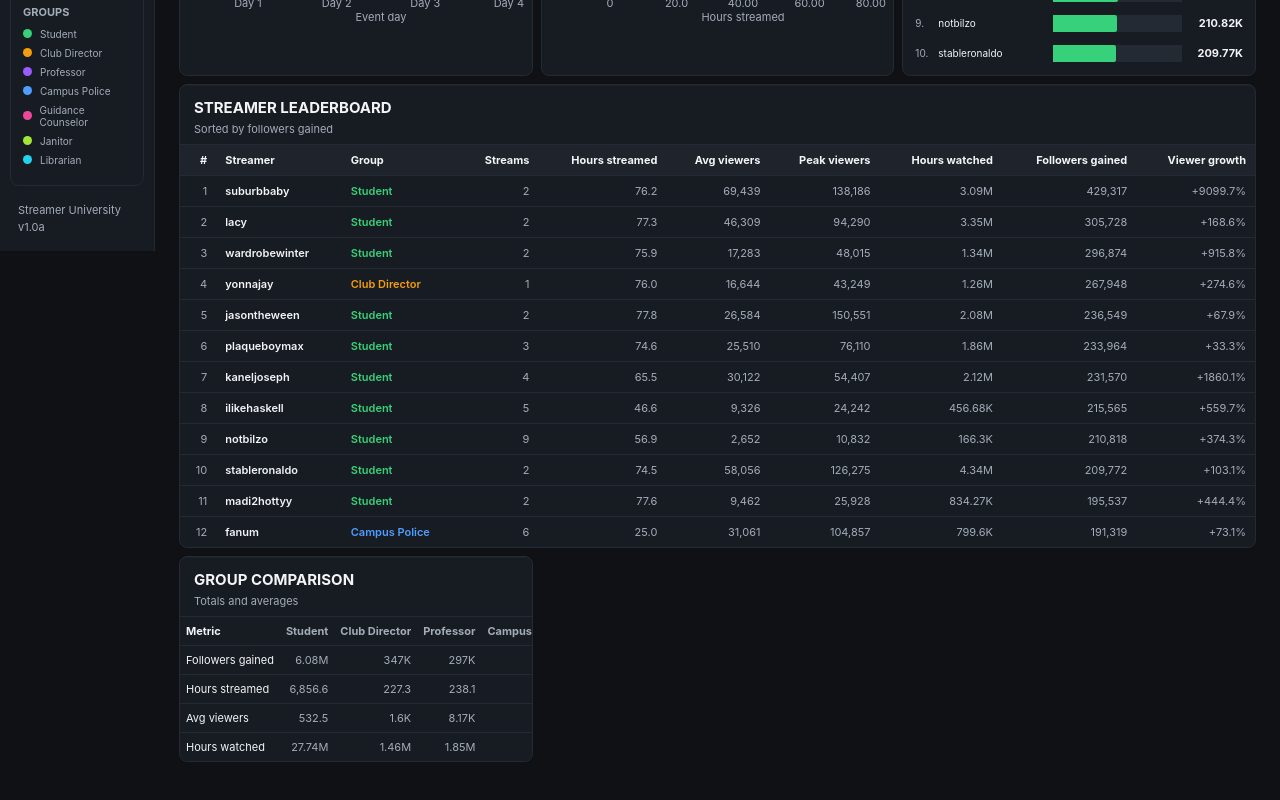
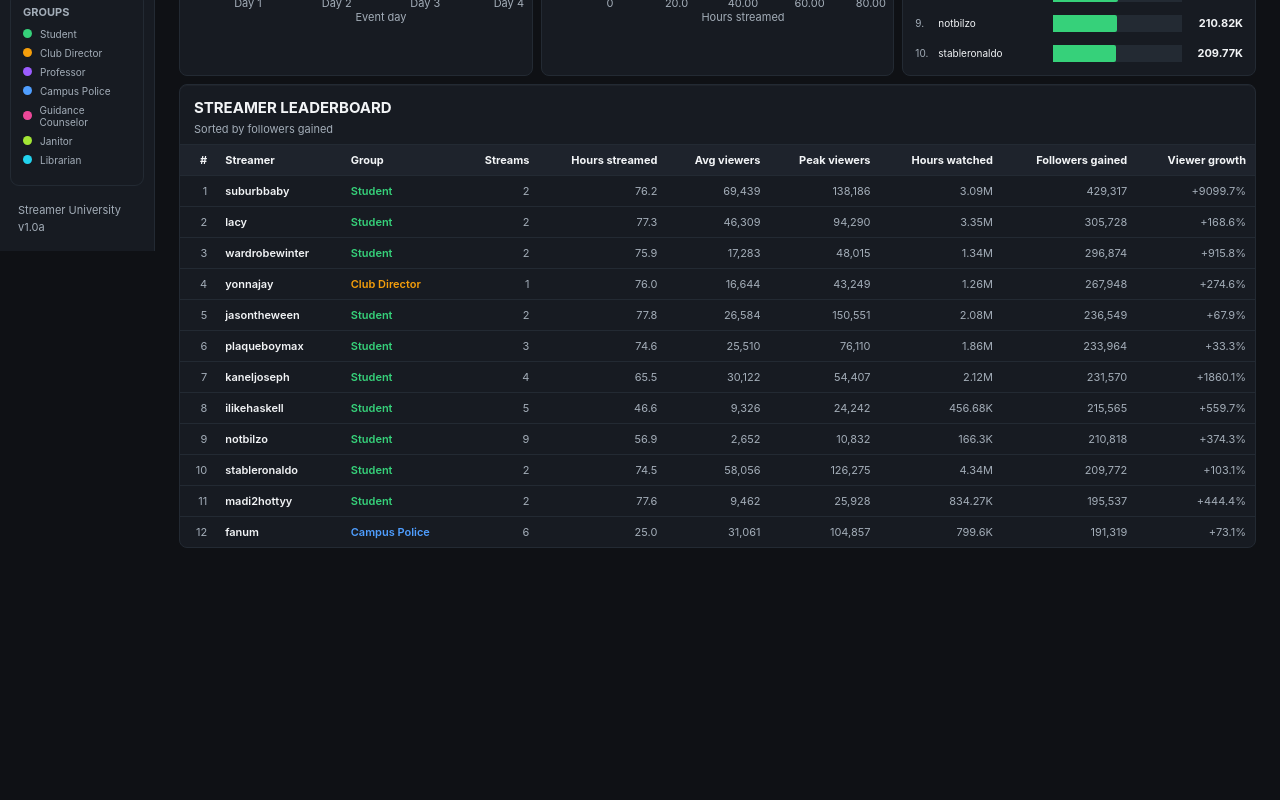
Before and after one commit to Kehnanmind/su-dashboard, a React (Vite) app: page / in a window 1280 px wide. Shown: the part 549-1349 px from the top of the page. After the commit the page ends 1113 px from the top, so only its background shows below. Built offline with nearby package versions, Linux system fonts and the light colour scheme.

Commit message:
small fixes

```diff
--- a/src/App.css
+++ b/src/App.css
@@ -464,8 +464,7 @@ button {
 
 .line-panel,
 .scatter-panel,
-.top-panel,
-.comparison-panel {
+.top-panel {
   min-height: 360px;
   display: flex;
   flex-direction: column;
@@ -541,43 +540,17 @@ button {
   text-align: right;
 }
 
-.comparison-table-wrap,
 .leaderboard-table-wrap {
   overflow-x: auto;
 }
 
-.comparison-table,
 .leaderboard-table {
   width: 100%;
   border-collapse: collapse;
 }
 
-.comparison-table th,
-.comparison-table td {
-  padding: 7px 6px;
-  border-top: 1px solid var(--border);
-  color: var(--text-secondary);
-  font-size: 10px;
-  text-align: right;
-  white-space: nowrap;
-}
-
-.comparison-table th:first-child,
-.comparison-table td:first-child {
-  color: var(--text-primary);
-  text-align: left;
-}
-
 .leaderboard-panel {
   grid-column: 1 / -1;
-}
-
-.comparison-panel {
-  grid-column: 1 / 2;
-  min-height: 0;
-  height: auto;
-  align-self: start;
-  display: block;
 }
 
 .leaderboard-table th,
@@ -654,10 +627,6 @@ button {
     grid-template-columns: 1fr 1fr 1fr;
   }
 
-  .comparison-panel {
-    grid-column: 1 / 2;
-  }
-
   .leaderboard-panel {
     grid-column: 1 / 4;
   }
@@ -721,8 +690,6 @@ button {
 }
 
 .leaderboard-table th,
-.leaderboard-table td,
-.comparison-table th,
-.comparison-table td {
+.leaderboard-table td {
   font-size: 11px;
 }
--- a/src/App.jsx
+++ b/src/App.jsx
@@ -319,7 +319,6 @@ function App() {
   const [daily, setDaily] = useState([]);
   const [streamerDaily, setStreamerDaily] = useState([]);
   const [eventStreams, setEventStreams] = useState([]);
-  const [groupSummary, setGroupSummary] = useState([]);
   const [metadata, setMetadata] = useState(null);
   const [selectedGroups, setSelectedGroups] = useState([]);
   const [selectedSizeTiers, setSelectedSizeTiers] = useState([]);
@@ -369,7 +368,6 @@ function App() {
           "/data/json/event_daily_summary.json",
           "/data/json/streamer_daily_summary.json",
           "/data/json/event_streams.json",
-          "/data/json/group_summary.json",
           "/data/json/dashboard_metadata.json",
         ];
 
@@ -383,12 +381,12 @@ function App() {
           }
         }
 
-        const [summaryData, dailyData, streamerDailyData, eventStreamsData, groupData, metadataData] = await Promise.all(
+        const [summaryData, dailyData, streamerDailyData, eventStreamsData, metadataData] = await Promise.all(
           responses.map((response) => response.json())
         );
 
         const lastModified =
-          responses[5].headers.get("last-modified") ||
+          responses[4].headers.get("last-modified") ||
           responses[0].headers.get("last-modified") ||
           "";
 
@@ -404,15 +402,10 @@ function App() {
         const filteredEventStreams = (Array.isArray(eventStreamsData) ? eventStreamsData : []).filter(
           (row) => !EXCLUDED_GROUPS.has(row.group)
         );
-        const filteredGroupSummary = (Array.isArray(groupData) ? groupData : []).filter(
-          (row) => !EXCLUDED_GROUPS.has(row.group)
-        );
-
         setSummary(filteredSummary);
         setDaily(filteredDaily);
         setStreamerDaily(filteredStreamerDaily);
         setEventStreams(filteredEventStreams);
-        setGroupSummary(filteredGroupSummary);
         setMetadata(metadataData || null);
         setUpdatedAt(
           lastModified
@@ -675,51 +668,6 @@ function App() {
       )
       .slice(0, 12);
   }, [filteredSummary]);
-
-  const comparisonRows = useMemo(() => {
-    const source = selectedGroups
-      .map((group) => {
-        const direct = groupSummary.find((row) => row.group === group);
-        if (direct) return direct;
-
-        const rows = filteredSummary.filter((row) => row.group === group);
-        if (!rows.length) return null;
-
-        return {
-          group,
-          total_followers_gained: rows.reduce(
-            (sum, row) => sum + numberOf(row, "during_followers_gained"),
-            0
-          ),
-          total_event_hours: rows.reduce(
-            (sum, row) =>
-              sum + numberOf(row, "during_total_hours_streamed"),
-            0
-          ),
-          median_during_average_viewers:
-            rows.reduce(
-              (sum, row) =>
-                sum +
-                numberOf(
-                  row,
-                  "during_weighted_average_viewers",
-                        "during_average_viewers",
-                        "rolling_average_viewers",
-                        "average_viewers"
-                ),
-              0
-            ) / rows.length,
-          total_hours_watched: rows.reduce(
-            (sum, row) =>
-              sum + numberOf(row, "during_total_hours_watched"),
-            0
-          ),
-        };
-      })
-      .filter(Boolean);
-
-    return source.slice(0, 4);
-  }, [groupSummary, filteredSummary, selectedGroups]);
 
   function resetFilters() {
     setSelectedGroups(availableGroups);
@@ -1101,51 +1049,6 @@ function App() {
             </div>
           </article>
 
-          <article className="panel comparison-panel">
-            <div className="panel-heading">
-              <h2>Group comparison</h2>
-              <span>Totals and averages</span>
-            </div>
-            <div className="comparison-table-wrap">
-              <table className="comparison-table">
-                <thead>
-                  <tr>
-                    <th>Metric</th>
-                    {comparisonRows.map((row) => (
-                      <th key={row.group}>{row.group}</th>
-                    ))}
-                  </tr>
-                </thead>
-                <tbody>
-                  <tr>
-                    <td>Followers gained</td>
-                    {comparisonRows.map((row) => (
-                      <td key={row.group}>{formatCompactWithMillionPrecision(numberOf(row, "total_followers_gained"))}</td>
-                    ))}
-                  </tr>
-                  <tr>
-                    <td>Hours streamed</td>
-                    {comparisonRows.map((row) => (
-                      <td key={row.group}>{formatNumber(numberOf(row, "total_event_hours"), 1)}</td>
-                    ))}
-                  </tr>
-                  <tr>
-                    <td>Avg viewers</td>
-                    {comparisonRows.map((row) => (
-                      <td key={row.group}>{formatCompact(numberOf(row, "median_during_average_viewers"))}</td>
-                    ))}
-                  </tr>
-                  <tr>
-                    <td>Hours watched</td>
-                    {comparisonRows.map((row) => (
-                      <td key={row.group}>{formatCompact(numberOf(row, "total_hours_watched"))}</td>
-                    ))}
-                  </tr>
-                </tbody>
-              </table>
-            </div>
-          </article>
-
         </section>
           </>
         )}
--- a/src/components/InformationPage.jsx
+++ b/src/components/InformationPage.jsx
@@ -71,6 +71,12 @@ function InformationPage() {
           This is a small personal project and may contain errors. Treat it as
           experimental and avoid sharing it publicly as a formal analysis :)
         </p>
+        <img
+          className="info-note-image"
+          src="/1x.avif"
+          alt="1X graphic"
+          loading="lazy"
+        />
       </article>
     </section>
   );
--- a/src/components/LeaderboardPage.jsx
+++ b/src/components/LeaderboardPage.jsx
@@ -113,16 +113,6 @@ function duringAverageViewers(row) {
     "rolling_average_viewers",
     "average_viewers"
   );
-}
-
-function duringPeakViewers(row) {
-  return numberOf(row, "during_peak_viewers", "rolling_peak_viewers", "peak_viewers");
-}
-
-function averageViewerChange(row) {
-  const preAverage = preAverageViewers(row);
-  if (!Number.isFinite(preAverage) || preAverage <= 0) return null;
-  return duringAverageViewers(row) - preAverage;
 }
 
 function metricHasValue(row, metricKey) {
@@ -356,39 +346,31 @@ export default function LeaderboardPage({ streamers, groups }) {
   );
 
   const breakoutWinners = useMemo(() => {
-    const followerValues = filteredRows
-      .map((row) => numberOf(row, "during_followers_gained"))
-      .filter((value) => Number.isFinite(value))
-      .sort((a, b) => a - b);
-    const growthValues = filteredRows
+    const viewerGrowthValues = filteredRows
       .map((row) => Number(valueOf(row, "viewer_growth_pct")))
       .filter((value) => Number.isFinite(value))
       .sort((a, b) => a - b);
-    const averageChangeValues = filteredRows
-      .map((row) => averageViewerChange(row))
+    const followerGainValues = filteredRows
+      .map((row) => numberOf(row, "during_followers_gained"))
       .filter((value) => Number.isFinite(value))
       .sort((a, b) => a - b);
 
     return filteredRows
       .map((row) => {
         const growthValue = Number(valueOf(row, "viewer_growth_pct"));
+        const followerGainValue = numberOf(row, "during_followers_gained");
         const preAverage = preAverageViewers(row);
         const duringAverage = duringAverageViewers(row);
-        const avgViewerChange = averageViewerChange(row);
-        const followersGained = numberOf(row, "during_followers_gained");
-        const viewerGrowthScore = percentileRank(growthValue, growthValues);
-        const followerScore = percentileRank(followersGained, followerValues);
-        const avgViewerChangeScore = percentileRank(avgViewerChange, averageChangeValues);
+        const viewerGrowthScore = percentileRank(growthValue, viewerGrowthValues);
+        const followerGainScore = percentileRank(followerGainValue, followerGainValues);
 
         return {
           row,
-          breakoutScore: (viewerGrowthScore + followerScore + avgViewerChangeScore) / 3,
+          breakoutScore: (viewerGrowthScore + followerGainScore) / 2,
           viewerGrowth: Number.isFinite(growthValue) ? growthValue : null,
+          followersGained: followerGainValue,
           preAverage,
           duringAverage,
-          avgViewerChange,
-          followersGained,
-          peakViewers: duringPeakViewers(row),
           hoursStreamed: numberOf(row, "during_total_hours_streamed"),
         };
       })
@@ -474,7 +456,7 @@ export default function LeaderboardPage({ streamers, groups }) {
       <article className="lb-panel">
         <div className="lb-panel-heading">
           <h3>Breakout winners</h3>
-          <span>Based on viewer growth, followers gained, and change in average viewers versus pre-SU. This section does not use the ranking metric.</span>
+          <span>Based on viewer growth % and followers gained during SU. This section does not use the ranking metric.</span>
         </div>
 
         <div className="lb-winners-grid">
@@ -492,7 +474,7 @@ export default function LeaderboardPage({ streamers, groups }) {
 
               <dl className="lb-winner-stats">
                 <div>
-                  <dt>Pre-SU avg viewers</dt>
+                  <dt>Pre-SU (30d) avg viewers</dt>
                   <dd>{item.preAverage == null ? "No baseline" : formatNumber(item.preAverage)}</dd>
                 </div>
                 <div>
@@ -673,7 +655,7 @@ export default function LeaderboardPage({ streamers, groups }) {
                 <SortHeader column="streamer" sortKey={sortKey} direction={sortDirection} onSort={changeSort}>Streamer</SortHeader>
                 <th>Group</th>
                 <SortHeader column="size_tier" sortKey={sortKey} direction={sortDirection} onSort={changeSort}>Streamer size</SortHeader>
-                <SortHeader column="pre_weighted_average_viewers" sortKey={sortKey} direction={sortDirection} onSort={changeSort}>Pre-SU avg viewers</SortHeader>
+                <SortHeader column="pre_weighted_average_viewers" sortKey={sortKey} direction={sortDirection} onSort={changeSort}>Pre-SU (30d) avg viewers</SortHeader>
                 <SortHeader column="during_weighted_average_viewers" sortKey={sortKey} direction={sortDirection} onSort={changeSort}>SU avg viewers</SortHeader>
                 <SortHeader column="viewer_growth_pct" sortKey={sortKey} direction={sortDirection} onSort={changeSort}>Viewer growth</SortHeader>
                 <SortHeader column="during_total_hours_streamed" sortKey={sortKey} direction={sortDirection} onSort={changeSort}>Hours streamed</SortHeader>
--- a/src/components/StreamersPage.jsx
+++ b/src/components/StreamersPage.jsx
@@ -495,10 +495,10 @@ function StreamersPage({ streamers = [], groups = [], streamerDaily = [], eventS
                 </th>
                 <th>Group</th>
                 <th onClick={() => changeSort("pre_broadcasts")}>
-                  Pre-SU streams{sortMark("pre_broadcasts")}
+                  Pre-SU (30d) streams{sortMark("pre_broadcasts")}
                 </th>
                 <th onClick={() => changeSort("pre_weighted_average_viewers")}>
-                  Pre-SU avg viewers
+                  Pre-SU (30d) avg viewers
                   {sortMark("pre_weighted_average_viewers")}
                 </th>
                 <th onClick={() => changeSort("during_weighted_average_viewers")}>
@@ -690,7 +690,7 @@ function StreamersPage({ streamers = [], groups = [], streamerDaily = [], eventS
               <div className="streamers-drawer-comparison">
                 <div className="streamers-drawer-comparison-header">
                   <span>Metric</span>
-                  <span>Pre-SU</span>
+                  <span>Pre-SU (30d)</span>
                   <span>SU</span>
                   <span>% Change</span>
                 </div>
```
Also changed, not shown: src/components/InformationPage.css (+9 -0 lines), public/1x.avif (added).
